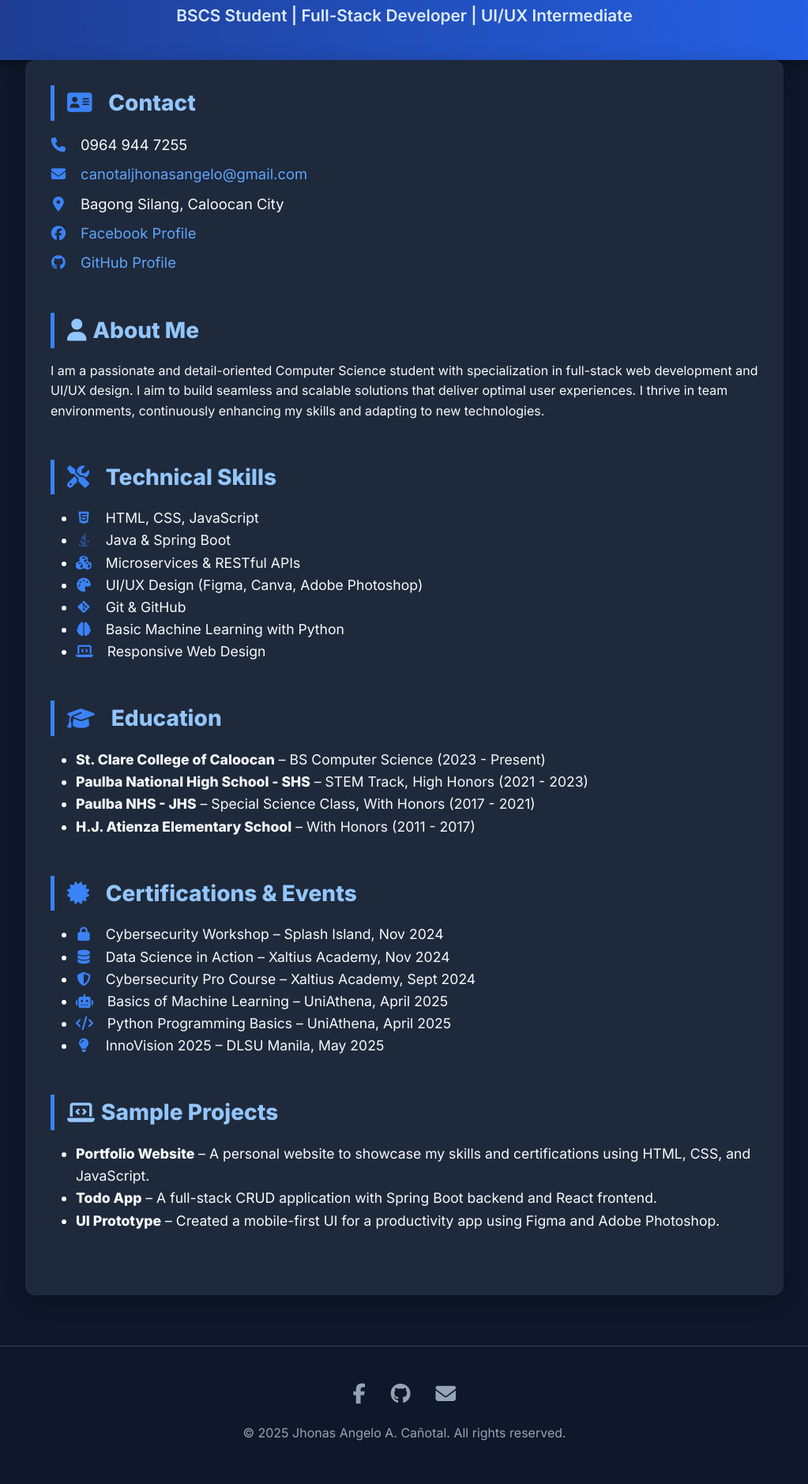
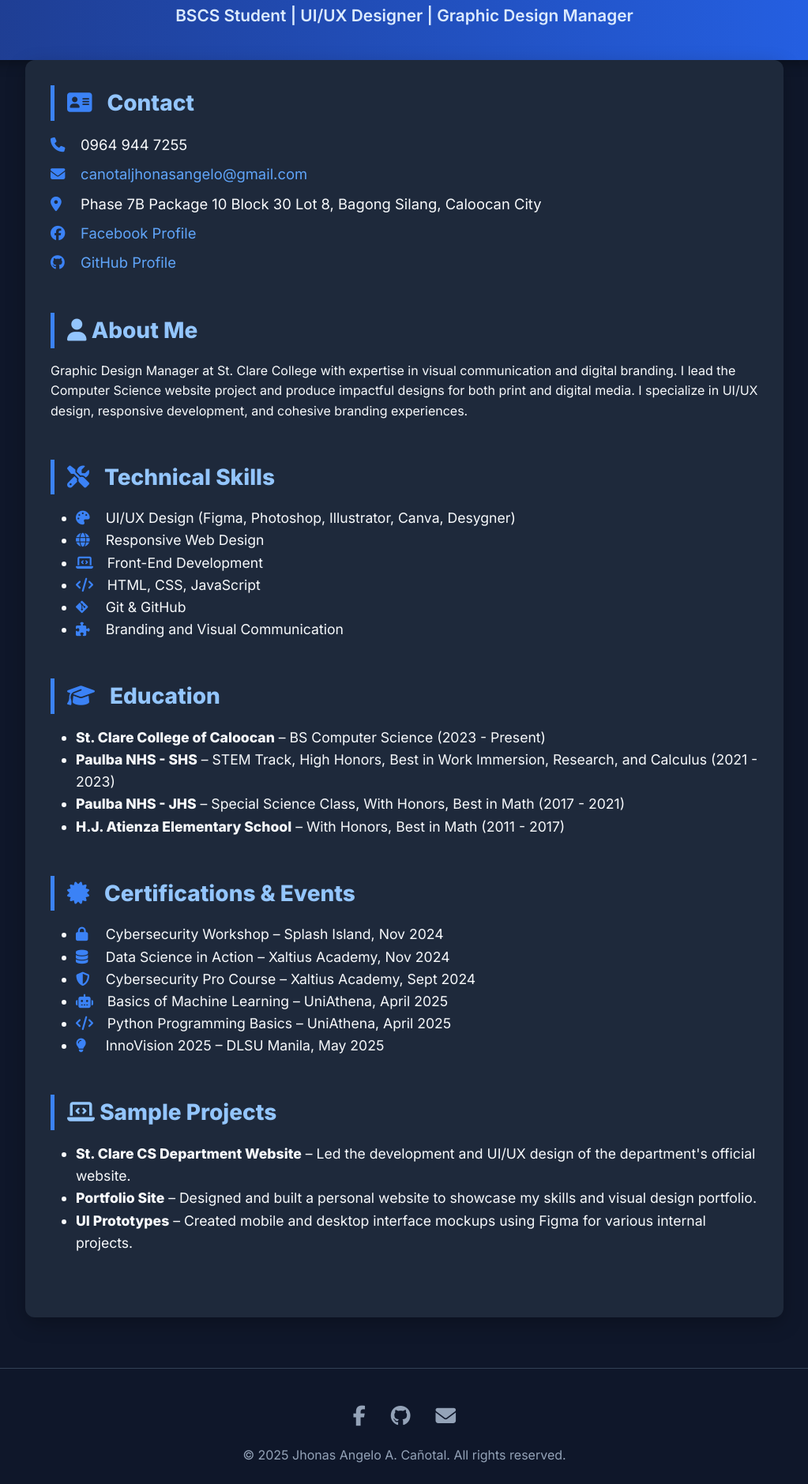
Before and after one commit to Jhownazzz/Portfolio, a plain HTML site: page index.html in a window 1280 px wide. Shown: the part 297-2176 px from the top of the page at 79% size, without its empty margins (128-1151 px from the left). Before the commit the page ends 2148 px from the top, so only its background shows below. Drawn offline with Linux system fonts and the light colour scheme.

Commit message:
index.html

```diff
--- a/index.html
+++ b/index.html
@@ -6,17 +6,12 @@
   <title>Jhonas Angelo Cañotal | Developer Portfolio</title>
 
   <link rel="icon" href="jhonas.ico" type="image/x-icon" />
-
   <link href="https://fonts.googleapis.com/css2?family=Inter:wght@400;600;800&display=swap" rel="stylesheet" />
   <link rel="stylesheet" href="https://cdnjs.cloudflare.com/ajax/libs/font-awesome/6.5.0/css/all.min.css" />
 
   <style>
-    * {
-      margin: 0;
-      padding: 0;
-      box-sizing: border-box;
-    }
-
+    /* Styles remain unchanged */
+    * { margin: 0; padding: 0; box-sizing: border-box; }
     body {
       font-family: 'Inter', sans-serif;
       background-color: #0f172a;
@@ -26,14 +21,12 @@
       display: flex;
       flex-direction: column;
     }
-
     header {
       background: linear-gradient(to right, #1e3a8a, #2563eb);
       padding: 2.5rem 1rem;
       border-radius: 0 0 20px 20px;
       box-shadow: 0 5px 15px rgba(0, 0, 0, 0.3);
     }
-
     .header-container {
       max-width: 960px;
       margin: 0 auto;
@@ -43,8 +36,6 @@
       text-align: center;
       gap: 1.5rem;
     }
-
-
     header img {
       width: 160px;
       height: 160px;
@@ -52,15 +43,8 @@
       object-fit: cover;
       border: 4px solid #3b82f6;
       box-shadow: 0 0 15px #3b82f6;
-      flex-shrink: 0;
     }
-
-    .header-text {
-      display: flex;
-      flex-direction: column;
-      justify-content: center;
-    }
-
+    .header-text { display: flex; flex-direction: column; justify-content: center; }
     header h1 {
       font-size: 2.8rem;
       font-weight: 800;
@@ -68,21 +52,11 @@
       color: #e0e7ff;
       word-break: break-word;
     }
-
     header p.subtitle {
       font-size: 1.3rem;
       color: #dbeafe;
       font-weight: 600;
     }
-
-    header p.role {
-      font-size: 1.25rem;
-      font-weight: 600;
-      margin-top: 0.25rem;
-      color: #93c5fd;
-      font-style: italic;
-    }
-
     main {
       max-width: 960px;
       margin: 0 auto 4rem auto;
@@ -91,58 +65,39 @@
       border-radius: 12px;
       box-shadow: 0 8px 24px rgba(0,0,0,0.25);
     }
-
-    section {
-      margin-bottom: 3rem;
-    }
-
+    section { margin-bottom: 3rem; }
     h2 {
       border-left: 5px solid #3b82f6;
       padding-left: 1rem;
       font-size: 1.75rem;
       margin-bottom: 1rem;
       color: #93c5fd;
-      display: flex;
-      align-items: center;
-      gap: 0.5rem;
       font-weight: 700;
     }
-
     ul {
       list-style-type: disc;
       padding-left: 2rem;
       font-size: 1.1rem;
     }
-
     a {
       color: #60a5fa;
       text-decoration: none;
       transition: color 0.3s ease;
       word-break: break-word;
     }
-
     a:hover {
       color: #93c5fd;
       text-decoration: underline;
     }
-
-    .contact p,
-    .contact a {
+    .contact p, .contact a {
       margin-bottom: 0.5rem;
       font-size: 1.15rem;
-      word-break: break-word;
     }
-
-    .contact i,
-    .skills i,
-    .experience i,
-    .education i {
+    .contact i, .skills i, .experience i, .education i {
       margin-right: 0.8rem;
       color: #3b82f6;
       min-width: 20px;
-      text-align: center;
     }
-
     footer {
       background-color: #0f172a;
       color: #94a3b8;
@@ -152,37 +107,24 @@
       font-size: 1rem;
       margin-top: auto;
     }
-
     footer .social-links {
       margin: 1rem 0;
       display: flex;
       justify-content: center;
       gap: 2rem;
     }
-
     footer .social-links a {
       color: #94a3b8;
       font-size: 1.6rem;
       transition: color 0.3s ease;
     }
-
     footer .social-links a:hover {
       color: #3b82f6;
     }
-
     @media (max-width: 640px) {
-      .header-container {
-        flex-direction: column;
-        text-align: center;
-      }
-
-      header img {
-        margin-bottom: 1rem;
-      }
-
-      .header-text {
-        align-items: center;
-      }
+      .header-container { flex-direction: column; text-align: center; }
+      header img { margin-bottom: 1rem; }
+      .header-text { align-items: center; }
     }
   </style>
 </head>
@@ -192,7 +134,7 @@
       <img src="./jhonas.ico" alt="Profile Picture of Jhonas Angelo" />
       <div class="header-text">
         <h1>Jhonas Angelo A. Cañotal</h1>
-        <p class="subtitle">BSCS Student | Full-Stack Developer | UI/UX Intermediate</p>
+        <p class="subtitle">BSCS Student | UI/UX Designer | Graphic Design Manager</p>
       </div>
     </div>
   </header>
@@ -202,30 +144,27 @@
       <h2><i class="fas fa-address-card"></i> Contact</h2>
       <p><i class="fas fa-phone"></i> 0964 944 7255</p>
       <p><i class="fas fa-envelope"></i> <a href="mailto:canotaljhonasangelo@gmail.com">canotaljhonasangelo@gmail.com</a></p>
-      <p><i class="fas fa-map-marker-alt"></i> Bagong Silang, Caloocan City</p>
-      <p><i class="fab fa-facebook"></i> <a href="https://www.facebook.com/jhonasangelo.canotal.9" target="_blank" rel="noopener noreferrer">Facebook Profile</a></p>
-      <p><i class="fab fa-github"></i> <a href="https://github.com/Jhownazzz" target="_blank" rel="noopener noreferrer">GitHub Profile</a></p>
+      <p><i class="fas fa-map-marker-alt"></i> Phase 7B Package 10 Block 30 Lot 8, Bagong Silang, Caloocan City</p>
+      <p><i class="fab fa-facebook"></i> <a href="https://www.facebook.com/jhonasangelo.canotal.9" target="_blank">Facebook Profile</a></p>
+      <p><i class="fab fa-github"></i> <a href="https://github.com/Jhownazzz" target="_blank">GitHub Profile</a></p>
     </section>
 
     <section class="about">
       <h2><i class="fas fa-user"></i> About Me</h2>
       <p>
-        I am a passionate and detail-oriented Computer Science student with specialization in full-stack web development and UI/UX design.
-        I aim to build seamless and scalable solutions that deliver optimal user experiences. I thrive in team environments,
-        continuously enhancing my skills and adapting to new technologies.
+        Graphic Design Manager at St. Clare College with expertise in visual communication and digital branding. I lead the Computer Science website project and produce impactful designs for both print and digital media. I specialize in UI/UX design, responsive development, and cohesive branding experiences.
       </p>
     </section>
 
     <section class="skills">
       <h2><i class="fas fa-tools"></i> Technical Skills</h2>
       <ul>
-        <li><i class="fab fa-html5"></i> HTML, CSS, JavaScript</li>
-        <li><i class="fab fa-java"></i> Java & Spring Boot</li>
-        <li><i class="fas fa-cubes"></i> Microservices & RESTful APIs</li>
-        <li><i class="fas fa-palette"></i> UI/UX Design (Figma, Canva, Adobe Photoshop)</li>
+        <li><i class="fas fa-palette"></i> UI/UX Design (Figma, Photoshop, Illustrator, Canva, Desygner)</li>
+        <li><i class="fas fa-globe"></i> Responsive Web Design</li>
+        <li><i class="fas fa-laptop-code"></i> Front-End Development</li>
+        <li><i class="fas fa-code"></i> HTML, CSS, JavaScript</li>
         <li><i class="fab fa-git-alt"></i> Git & GitHub</li>
-        <li><i class="fas fa-brain"></i> Basic Machine Learning with Python</li>
-        <li><i class="fas fa-laptop-code"></i> Responsive Web Design</li>
+        <li><i class="fas fa-puzzle-piece"></i> Branding and Visual Communication</li>
       </ul>
     </section>
 
@@ -233,9 +172,9 @@
       <h2><i class="fas fa-graduation-cap"></i> Education</h2>
       <ul>
         <li><strong>St. Clare College of Caloocan</strong> – BS Computer Science (2023 - Present)</li>
-        <li><strong>Paulba National High School - SHS</strong> – STEM Track, High Honors (2021 - 2023)</li>
-        <li><strong>Paulba NHS - JHS</strong> – Special Science Class, With Honors (2017 - 2021)</li>
-        <li><strong>H.J. Atienza Elementary School</strong> – With Honors (2011 - 2017)</li>
+        <li><strong>Paulba NHS - SHS</strong> – STEM Track, High Honors, Best in Work Immersion, Research, and Calculus (2021 - 2023)</li>
+        <li><strong>Paulba NHS - JHS</strong> – Special Science Class, With Honors, Best in Math (2017 - 2021)</li>
+        <li><strong>H.J. Atienza Elementary School</strong> – With Honors, Best in Math (2011 - 2017)</li>
       </ul>
     </section>
 
@@ -254,24 +193,18 @@
     <section class="projects">
       <h2><i class="fas fa-laptop-code"></i> Sample Projects</h2>
       <ul>
-        <li><strong>Portfolio Website</strong> – A personal website to showcase my skills and certifications using HTML, CSS, and JavaScript.</li>
-        <li><strong>Todo App</strong> – A full-stack CRUD application with Spring Boot backend and React frontend.</li>
-        <li><strong>UI Prototype</strong> – Created a mobile-first UI for a productivity app using Figma and Adobe Photoshop.</li>
+        <li><strong>St. Clare CS Department Website</strong> – Led the development and UI/UX design of the department's official website.</li>
+        <li><strong>Portfolio Site</strong> – Designed and built a personal website to showcase my skills and visual design portfolio.</li>
+        <li><strong>UI Prototypes</strong> – Created mobile and desktop interface mockups using Figma for various internal projects.</li>
       </ul>
     </section>
   </main>
 
   <footer>
     <div class="social-links">
-    <a href="https://www.facebook.com/jhonasangelo.canotal.9" target="_blank" rel="noopener noreferrer" aria-label="Facebook">
-      <i class="fab fa-facebook-f"></i>
-    </a>
-    <a href="https://github.com/Jhownazzz" target="_blank" rel="noopener noreferrer" aria-label="GitHub">
-      <i class="fab fa-github"></i>
-    </a>
-    <a href="mailto:canotaljhonasangelo@gmail.com" aria-label="Email">
-      <i class="fas fa-envelope"></i>
-    </a>
+      <a href="https://www.facebook.com/jhonasangelo.canotal.9" target="_blank"><i class="fab fa-facebook-f"></i></a>
+      <a href="https://github.com/Jhownazzz" target="_blank"><i class="fab fa-github"></i></a>
+      <a href="mailto:canotaljhonasangelo@gmail.com"><i class="fas fa-envelope"></i></a>
     </div>
     &copy; 2025 Jhonas Angelo A. Cañotal. All rights reserved.
   </footer>
```
Lines whose indentation alone changed are shown as unchanged.
